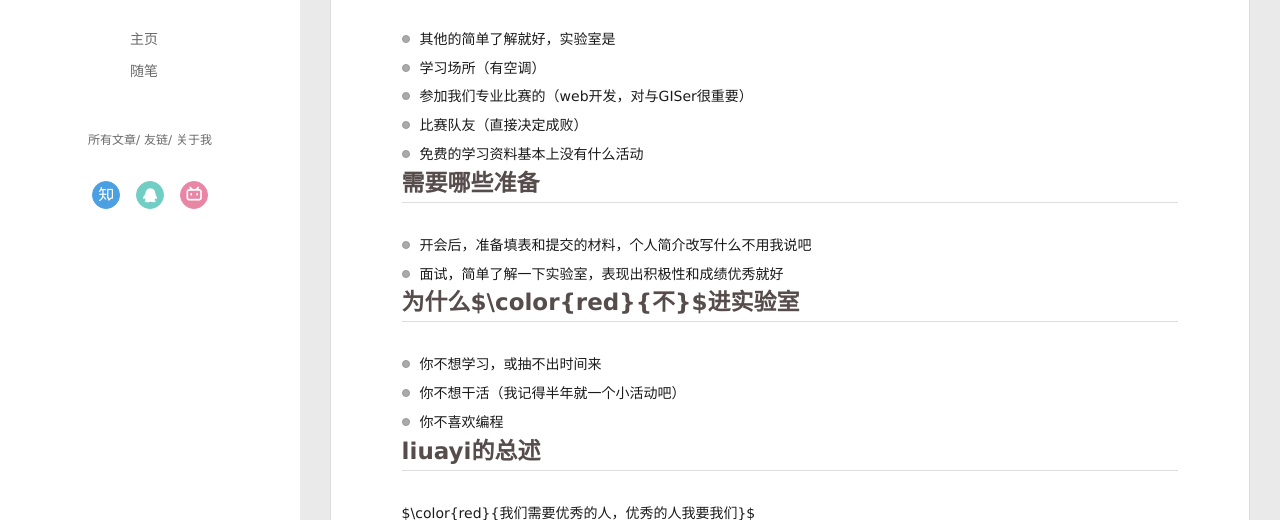
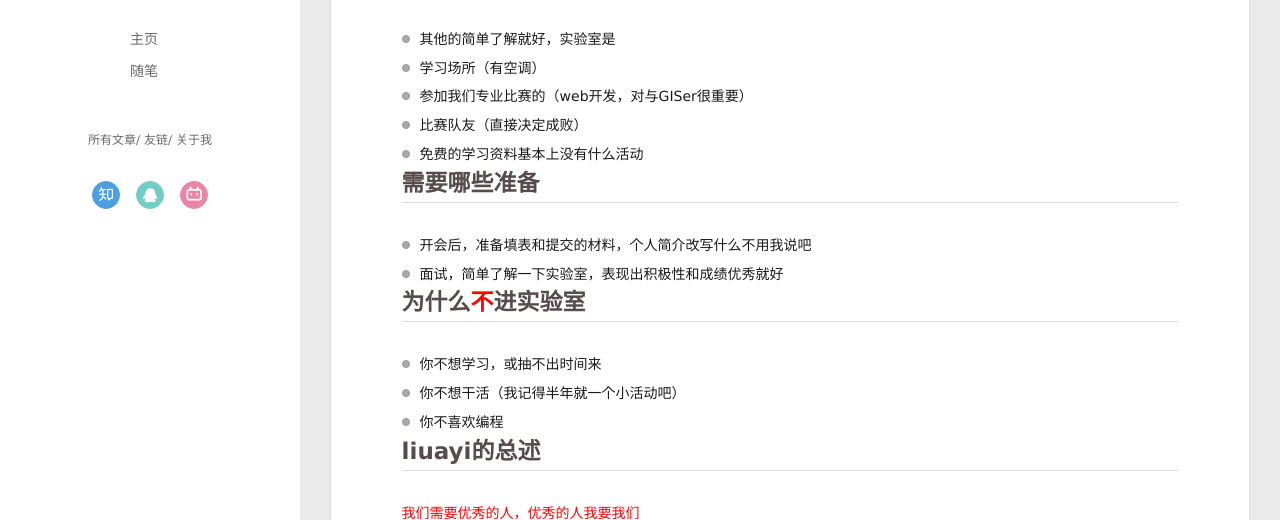
Before and after one commit to liuayi/liuayi.github.io, a plain HTML site: page 2020/09/16/快速了解实验室/index.html in a window 1280 px wide. Shown: the part 280-800 px from the top of the page. Drawn offline with Linux system fonts and the light colour scheme; no server answers.

Commit message:
Site updated: 2020-09-16 22:02:34

```diff
--- a/2020/09/16/快速了解实验室/index.html
+++ b/2020/09/16/快速了解实验室/index.html
@@ -16,7 +16,7 @@
 <meta property="og:description" content="帮助学弟学妹快速了解华理GIS实验室（其他大学生新生可以类比别的实验室）">
 <meta property="og:locale" content="en_US">
 <meta property="article:published_time" content="2020-09-16T12:41:17.000Z">
-<meta property="article:modified_time" content="2020-09-16T12:54:28.948Z">
+<meta property="article:modified_time" content="2020-09-16T14:01:14.089Z">
 <meta property="article:author" content="John Doe">
 <meta property="article:tag" content="GIS">
 <meta property="article:tag" content="大学">
@@ -182,13 +182,11 @@
 <li>比赛队友（直接决定成败）</li>
 <li>免费的学习资料基本上没有什么活动<h2 id="需要哪些准备"><a href="#需要哪些准备" class="headerlink" title="需要哪些准备"></a>需要哪些准备</h2></li>
 <li>开会后，准备填表和提交的材料，个人简介改写什么不用我说吧</li>
-<li>面试，简单了解一下实验室，表现出积极性和成绩优秀就好<h2 id="为什么-color-red-不-进实验室"><a href="#为什么-color-red-不-进实验室" class="headerlink" title="为什么$\color{red}{不}$进实验室"></a>为什么$\color{red}{不}$进实验室</h2></li>
+<li>面试，简单了解一下实验室，表现出积极性和成绩优秀就好<h2 id="为什么不进实验室"><a href="#为什么不进实验室" class="headerlink" title="为什么不进实验室"></a>为什么<b style="color:red">不</b>进实验室</h2></li>
 <li>你不想学习，或抽不出时间来</li>
 <li>你不想干活（我记得半年就一个小活动吧）</li>
-<li>你不喜欢编程<h2 id="liuayi的总述"><a href="#liuayi的总述" class="headerlink" title="liuayi的总述"></a>liuayi的总述</h2>$\color{red}{我们需要优秀的人，优秀的人我要我们}$<blockquote>
-<p>最近在实习，没啥可以写的，算便写点经验发一下吧</p>
-</blockquote>
-</li>
+<li>你不喜欢编程<h2 id="liuayi的总述"><a href="#liuayi的总述" class="headerlink" title="liuayi的总述"></a>liuayi的总述</h2><p style="color: red">我们需要优秀的人，优秀的人我要我们</p>
+> 最近在实习，没啥可以写的，算便写点经验发一下吧</li>
 </ul>
 
 
```
